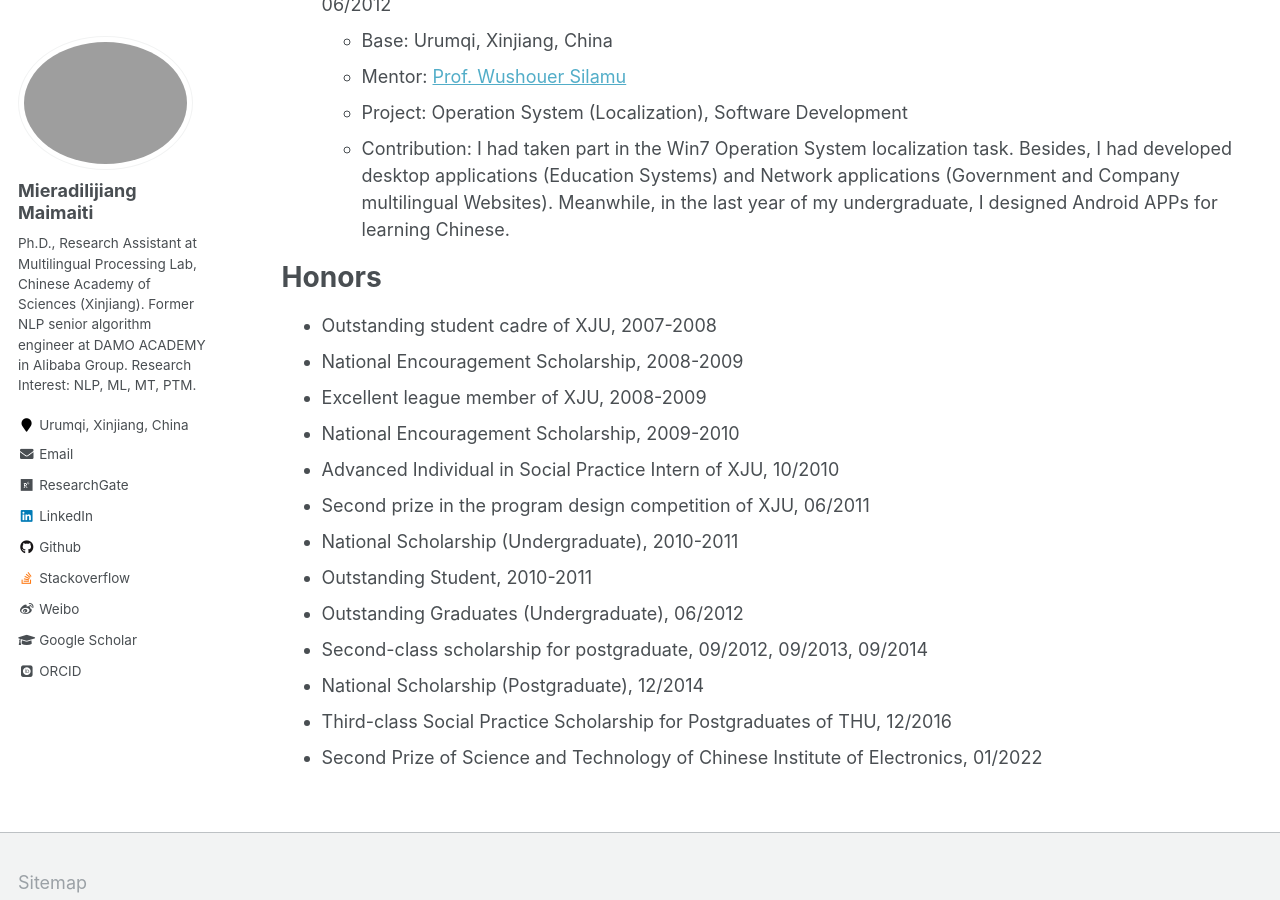
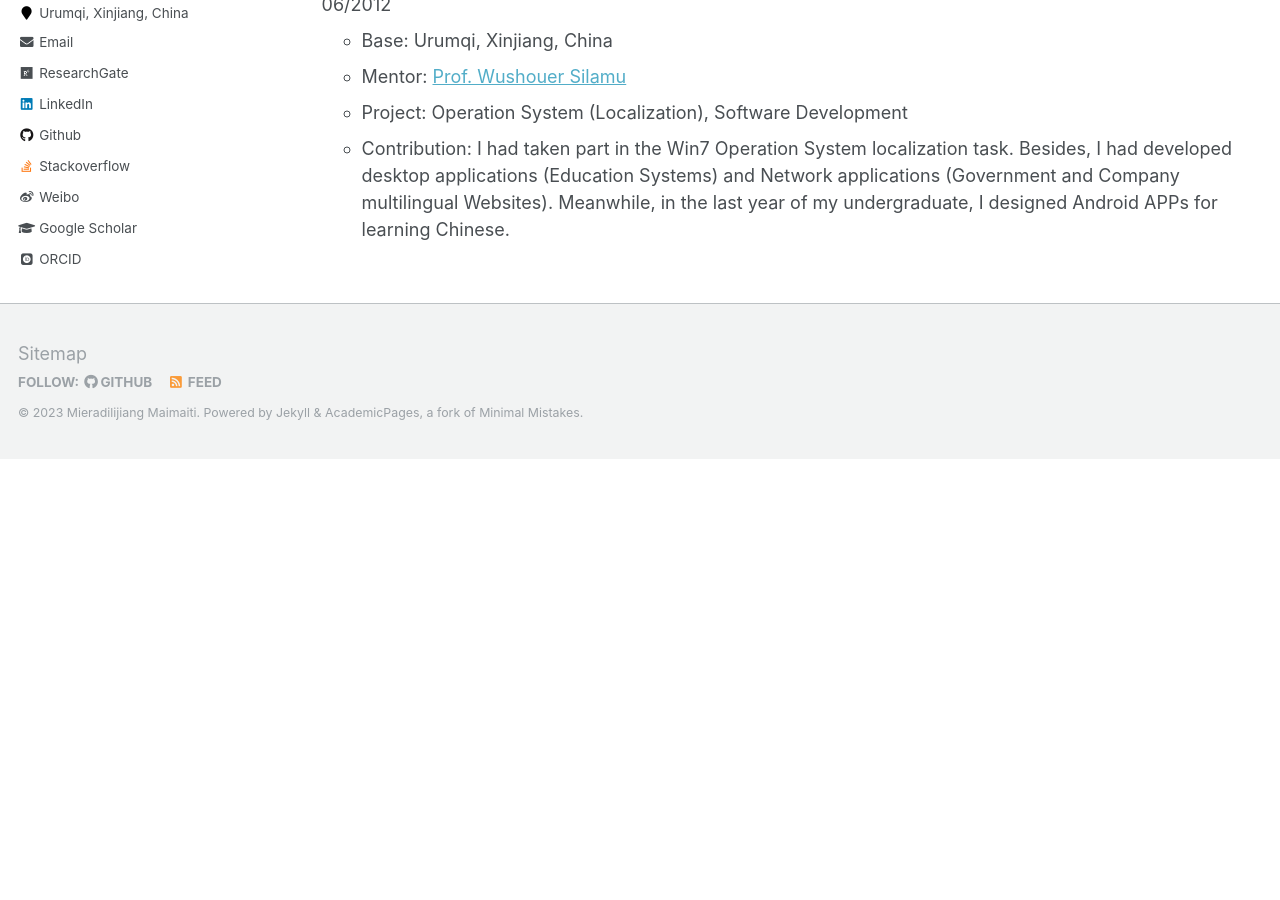
Before and after one commit to miradel51/miradel51.github.io, a Jekyll site: the page built from _pages/cv.md, in a window 1280 px wide and 900 px high, scrolled down 3526 px. Built offline with Jekyll 4.4.1, drawn with Linux system fonts in a browser that asks for light colours; some web fonts are replaced; after the commit the page ends 3985 px from its top, so only the background shows below that.

Commit message:
Update cv.md
removed the honors conent from cv pages

```diff
--- a/_pages/cv.md
+++ b/_pages/cv.md
@@ -109,7 +109,7 @@ Work Experience
 
 
 
-Honors
+<!-- Honors
 ======
 * Outstanding student cadre of XJU, 2007-2008
 * National Encouragement Scholarship, 2008-2009
@@ -123,7 +123,7 @@ Honors
 * Second-class scholarship for postgraduate, 09/2012, 09/2013, 09/2014
 * National Scholarship (Postgraduate), 12/2014
 * Third-class Social Practice Scholarship for Postgraduates of THU, 12/2016
-* Second Prize of Science and Technology of Chinese Institute of Electronics, 01/2022
+* Second Prize of Science and Technology of Chinese Institute of Electronics, 01/2022 -->
 
 <!-- Academic Service
 ======
```
